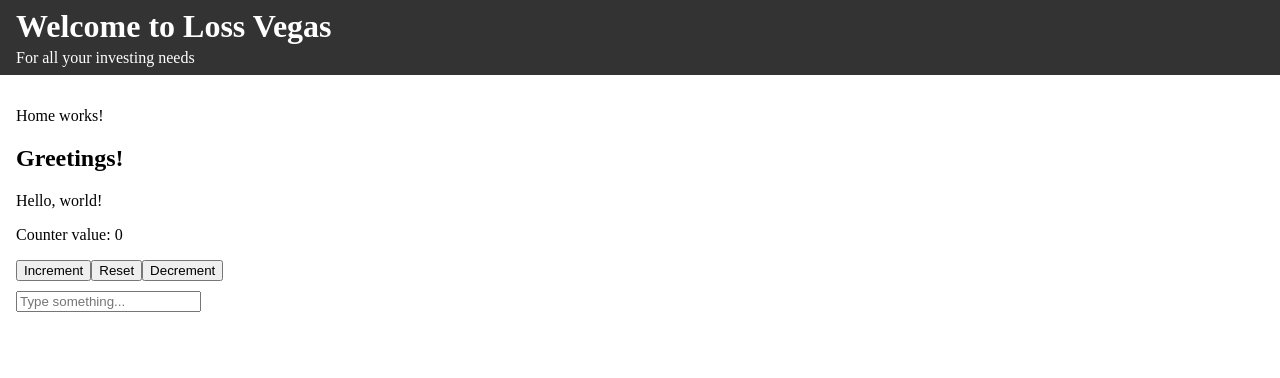
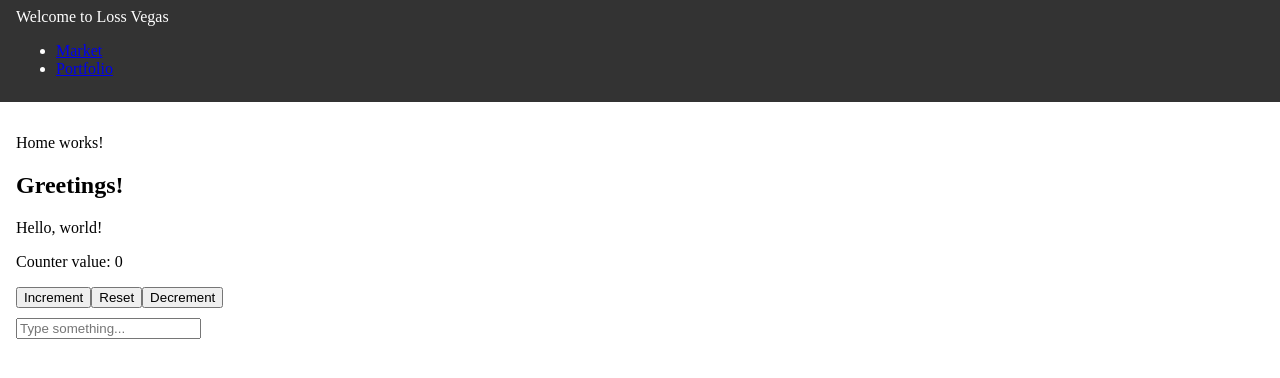
Before and after one commit to bKFolkers/Trading, an Angular app: page / in a window 1280 px wide. Shown: the top 378 px of the page. Built offline with nearby package versions, Linux system fonts and the light colour scheme.

Commit message:
Created portfiol page

```diff
--- a/src/app/app.component.ts
+++ b/src/app/app.component.ts
@@ -1,15 +1,14 @@
 import { Component } from '@angular/core';
 import { RouterOutlet } from '@angular/router';
-import {HomeComponent} from "./home/home.component";
 import {HeaderComponent} from "./components/header/header.component";
 
 @Component({
   selector: 'app-root',
-  imports: [HomeComponent, HeaderComponent],
+  imports: [RouterOutlet, HeaderComponent],
   template: `
     <app-header />
     <main>
-    <app-home />
+    <router-outlet />
     </main>
   `,
   styles: `
--- a/src/app/app.routes.ts
+++ b/src/app/app.routes.ts
@@ -1,3 +1,23 @@
 import { Routes } from '@angular/router';
 
-export const routes: Routes = [];
+export const routes: Routes = [
+    {
+        path: '',
+        pathMatch: "full",
+        loadComponent: () => {
+            return import('./home/home.component').then((m) => m.HomeComponent)
+        },
+    },
+    {
+        path: 'market',
+        loadComponent: () => {
+            return import('./market/market.component').then((m) => m.MarketComponent)
+        },
+    },
+    {
+        path: 'portfolio',
+        loadComponent: () => {
+            return import('./portfolio/portfolio.component').then((m) => m.PortfolioComponent)
+        }
+    }
+];
--- a/src/app/components/header/header.component.html
+++ b/src/app/components/header/header.component.html
@@ -1,6 +1,9 @@
 <header>
     <nav class="header-nav">
-        <h1>{{ title() }}</h1>
-        <p>For all your investing needs</p>
+        <span routerLink="/">{{ title() }}</span>
+        <ul>
+            <li><a routerLink="/market">Market</a></li>
+            <li><a routerLink="/portfolio">Portfolio</a></li>
+        </ul>
     </nav>
 </header>
--- a/src/app/components/header/header.component.ts
+++ b/src/app/components/header/header.component.ts
@@ -1,8 +1,9 @@
 import {Component, signal} from '@angular/core';
+import {RouterLink} from "@angular/router";
 
 @Component({
   selector: 'app-header',
-  imports: [],
+  imports: [RouterLink],
   templateUrl: './header.component.html',
   styleUrls: ['./header.component.css']
 })
--- /dev/null
+++ b/src/app/portfolio/portfolio.component.html
@@ -0,0 +1 @@
+<p>portfolio works!</p>
```
Also changed, not shown: src/app/portfolio/portfolio.component.ts (added, +11 -0 lines), src/app/portfolio/portfolio.component.css (added), 1 other file (tests, documents, lock files or other folders).
